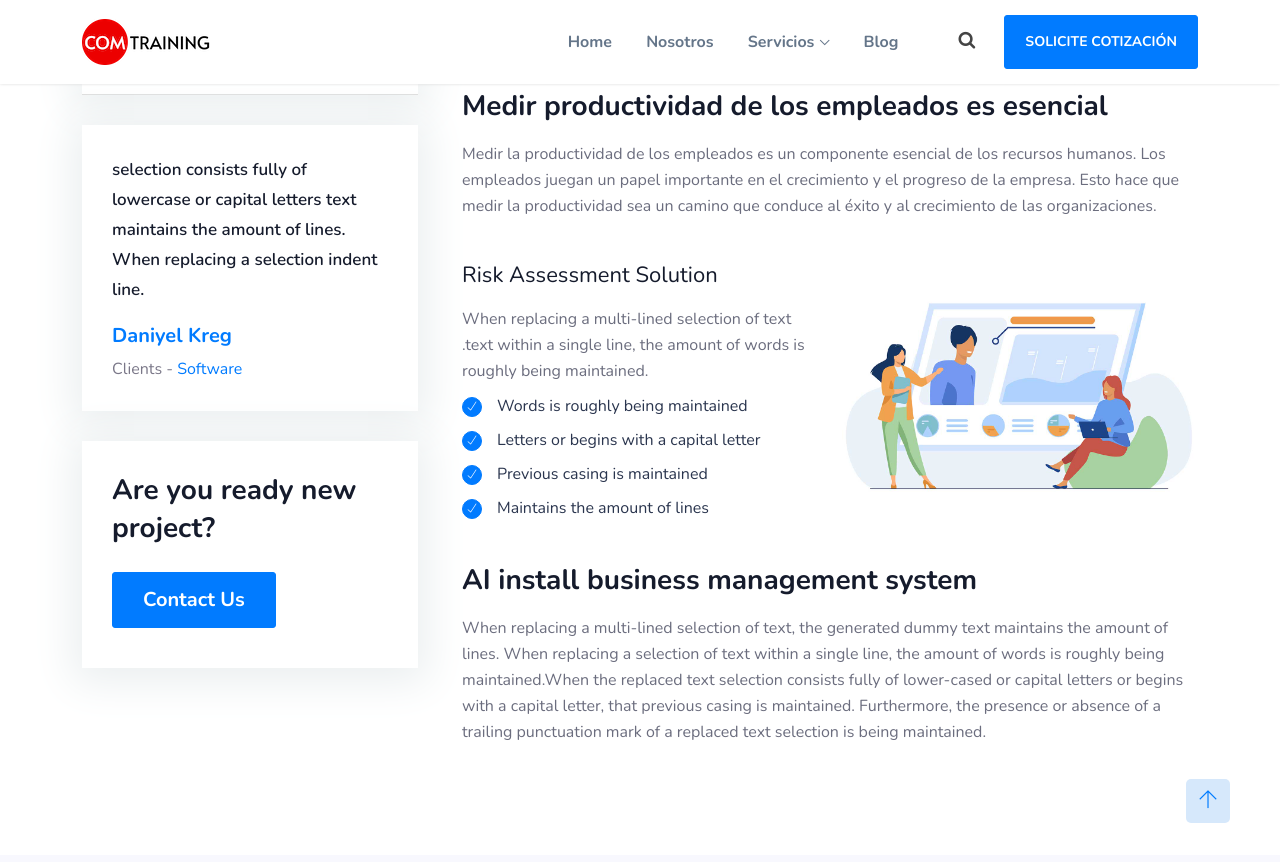
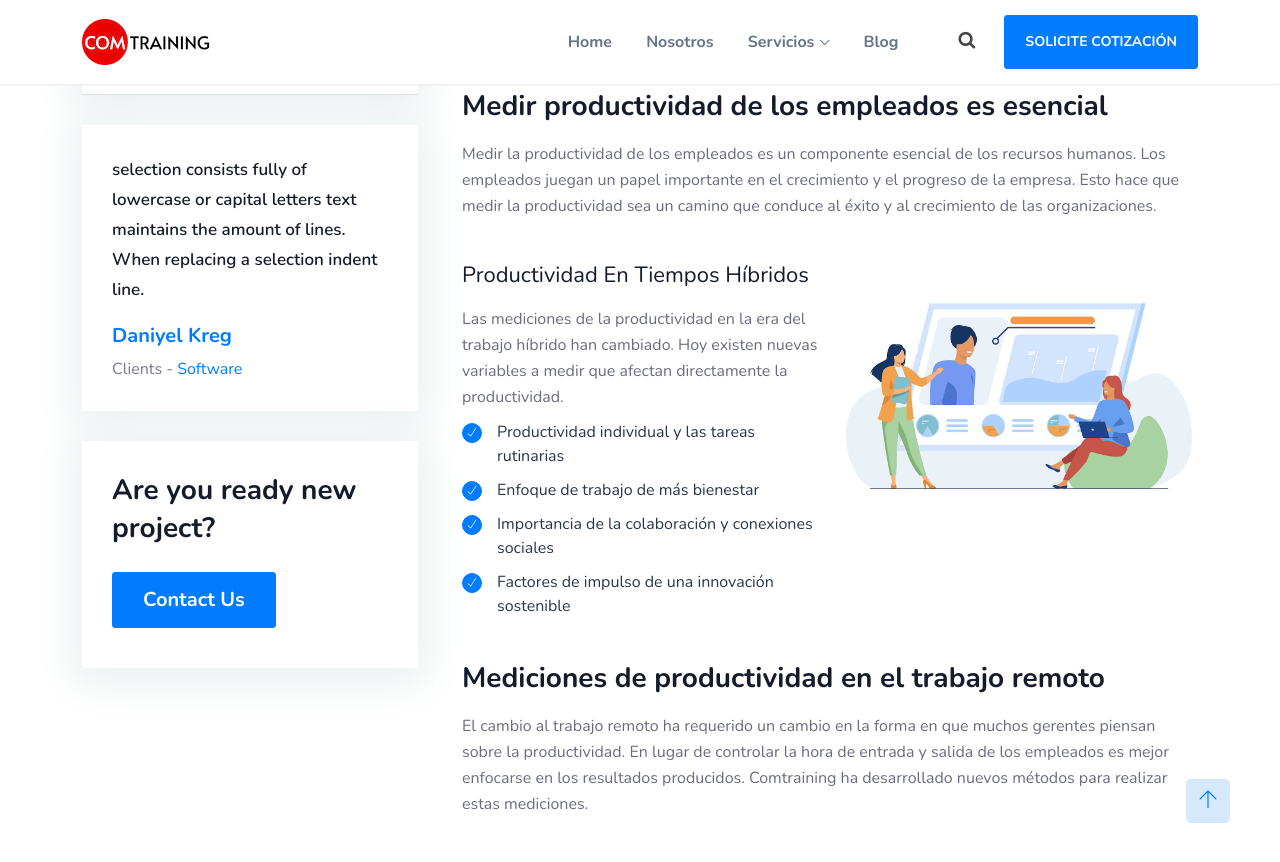
Before and after one commit to fjvalles/comtraining-landing, a Jekyll site: the page built from _services/modelo-de-liderazgo.html, in a window 1280 px wide and 900 px high, scrolled down 958 px. Shown: the top 862 px of the window. Built offline with Jekyll 4.4.1, drawn with Linux system fonts in a browser that asks for light colours; a script that is not in the unit is left out.

Commit message:
Update Servicios “modelo-de-liderazgo”

```diff
--- a/_services/modelo-de-liderazgo.html
+++ b/_services/modelo-de-liderazgo.html
@@ -55,14 +55,13 @@ description: Con el trabajo remoto la productividad de los empleados se ha
 <div class="row">
     <div class="col-xl-6 col-lg-6 col-md-12">
         <div class="single-well mar-well">
-            <h4>Risk assessment solution</h4>
-            <p>When replacing a multi-lined selection of text .text within a single line, the
-                amount of words is roughly being maintained.</p>
+            <h4>Productividad en tiempos híbridos</h4>
+            <p>Las mediciones de la productividad en la era del trabajo híbrido han cambiado. Hoy existen nuevas variables a medir que afectan directamente la productividad.</p>
             <ul class="marker-list">
-                <li>Words is roughly being maintained</li>
-                <li>Letters or begins with a capital letter</li>
-                <li>Previous casing is maintained</li>
-                <li>Maintains the amount of lines</li>
+                <li>Productividad individual y las tareas rutinarias </li>
+                <li>Enfoque de trabajo de más bienestar</li>
+                <li>Importancia de la colaboración y conexiones sociales</li>
+                <li>Factores de impulso de una innovación sostenible</li>
             </ul>
         </div>
     </div>
@@ -77,14 +76,8 @@ description: Con el trabajo remoto la productividad de los empleados se ha
 <div class="row">
     <div class="col-xl-12 col-lg-12 col-md-12">
         <div class="single-well mar-well last-content">
-            <h3>AI install business management system</h3>
-            <p>When replacing a multi-lined selection of text, the generated dummy text
-                maintains the amount of lines. When replacing a selection of text within a
-                single line, the amount of words is roughly being maintained.When the replaced
-                text selection consists fully of lower-cased or capital letters or begins with a
-                capital letter, that previous casing is maintained. Furthermore, the presence or
-                absence of a trailing punctuation mark of a replaced text selection is being
-                maintained.</p>
+            <h3>Mediciones de productividad en el trabajo remoto</h3>
+            <p>El cambio al trabajo remoto ha requerido un cambio en la forma en que muchos gerentes piensan sobre la productividad. En lugar de controlar la hora de entrada y salida de los empleados es mejor enfocarse en los resultados producidos. Comtraining ha desarrollado nuevos métodos para realizar estas mediciones.</p>
         </div>
     </div>
 </div>
```
